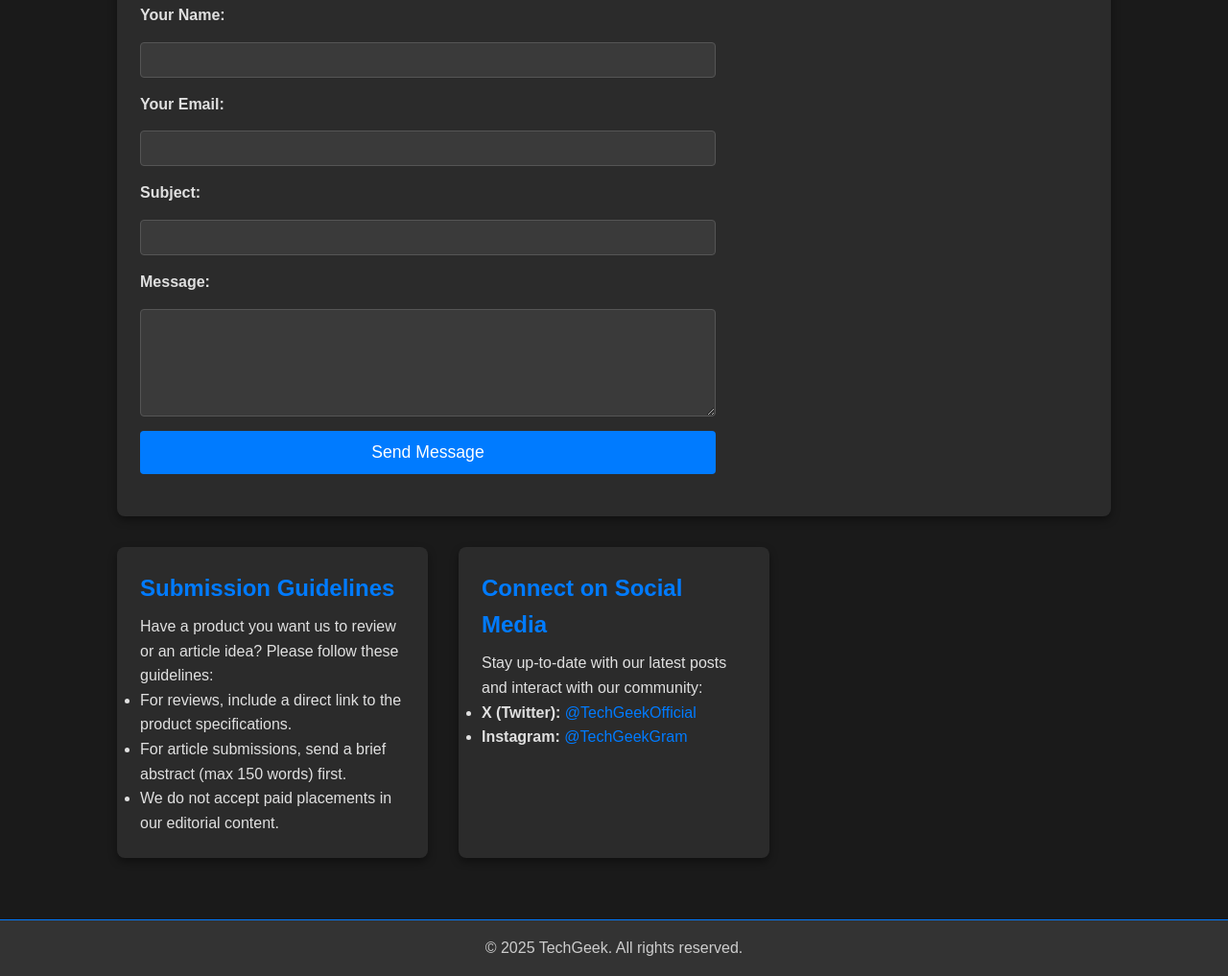
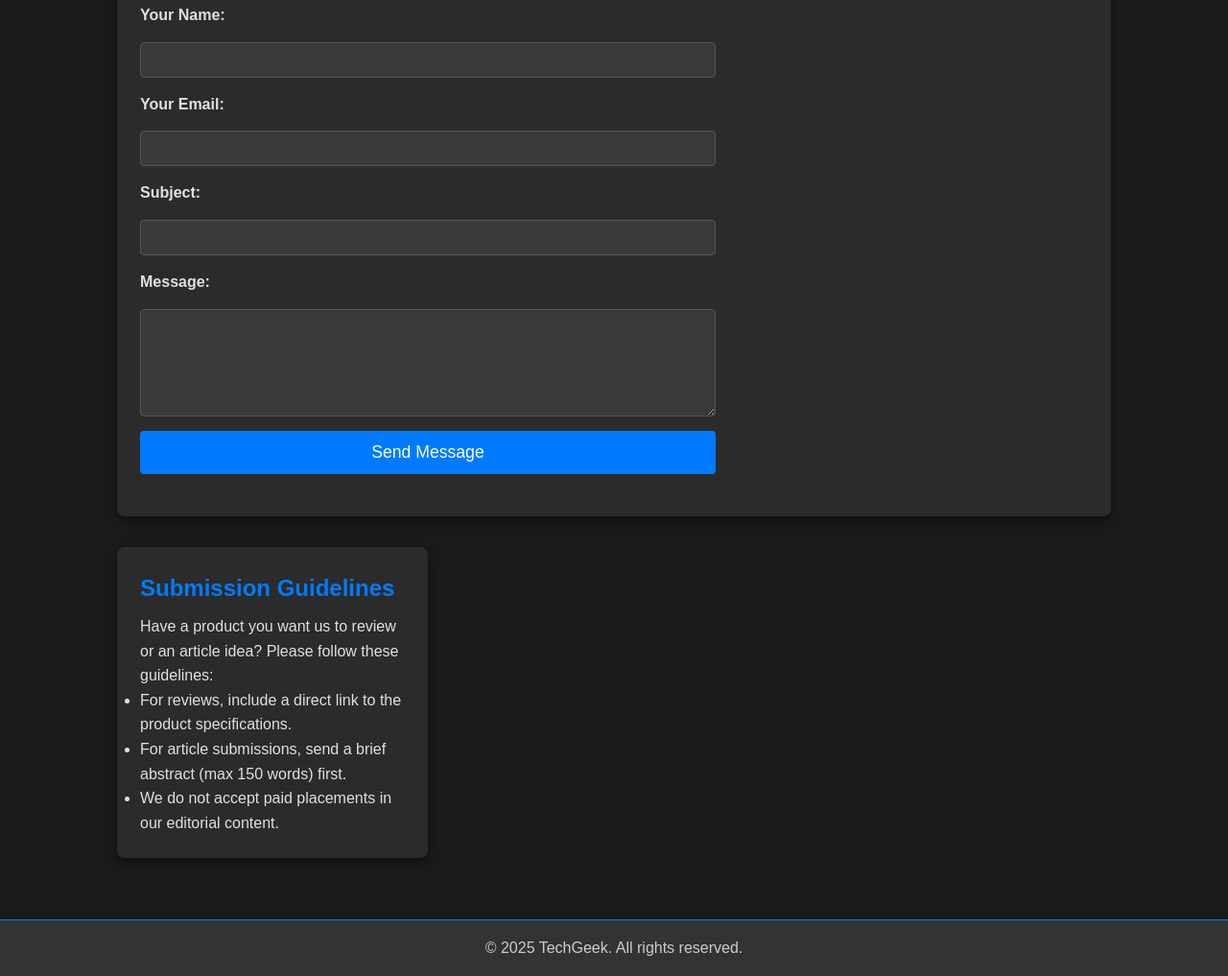
Before and after one commit to JackTheDemon354/TechGeek, a plain HTML site: page contact/index.html in a window 1280 px wide. Shown: the part 309-1326 px from the top of the page at 96% size. Drawn offline with Linux system fonts and the light colour scheme.

Commit message:
Update index.html

```diff
--- a/contact/index.html
+++ b/contact/index.html
@@ -22,7 +22,8 @@
     </header>
 
     <main>
-        <section style="grid-column: 1 / -1;"> <h2>Send Us a Message</h2>
+        <section style="grid-column: 1 / -1;">
+            <h2>Send Us a Message</h2>
             <p>Use the form below for all general inquiries, feedback, and collaboration proposals.</p>
 
             <form action="https://formspree.io/f/xyzrdnqg" method="POST" style="display: grid; gap: 15px; max-width: 600px; margin: 20px 0;">
@@ -60,14 +61,6 @@
             </ul>
         </section>
 
-        <section>
-            <h2>Connect on Social Media</h2>
-            <p>Stay up-to-date with our latest posts and interact with our community:</p>
-            <ul>
-                <li><strong>X (Twitter):</strong> <a href="#">@TechGeekOfficial</a></li>
-                <li><strong>Instagram:</strong> <a href="#">@TechGeekGram</a></li>
-            </ul>
-        </section>
     </main>
 
     <footer>
```
